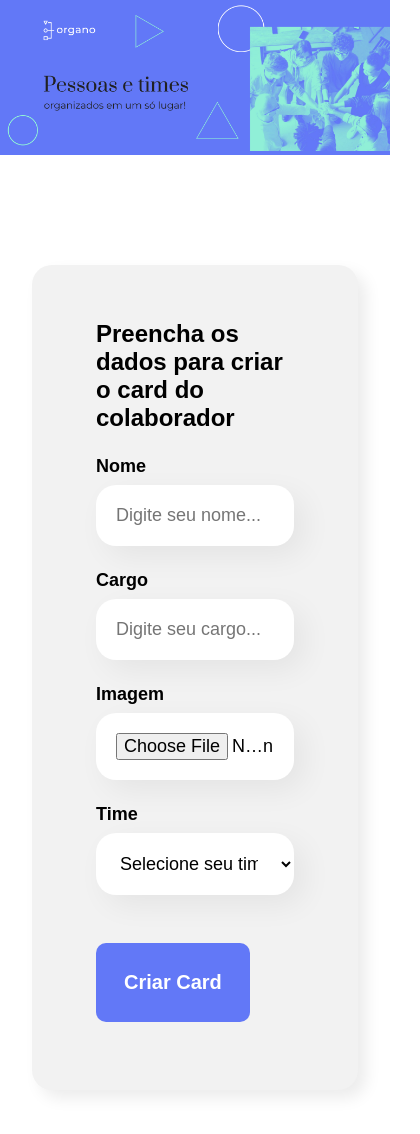
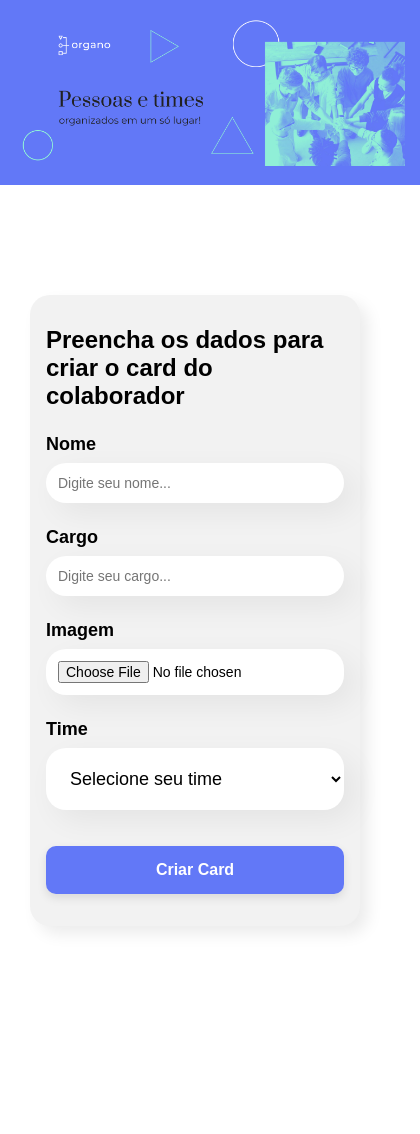
Before and after one commit to GustavoGodoiDev/Organo-teams, a React (Create React App) app: page / in a window 390 px wide. Shown: the top 1134 px of the page, 420 px wide, since content can reach past the window. After the commit the page ends 1036 px from the top, so only its background shows below. Built offline with nearby package versions, Linux system fonts and the light colour scheme.

Commit message:
Resolve conflitos de responsividade mobile

```diff
--- a/src/componentes/Banner/Banner.css
+++ b/src/componentes/Banner/Banner.css
@@ -1,8 +1,40 @@
+/* Estilo base do banner */
 .banner {
     background-color: #6278F7;
     text-align: center;
+    padding: 20px; /* Adiciona um pouco de padding ao redor do conteúdo */
+    width: 100%; /* Garante que o banner ocupe toda a largura disponível */
+    min-height: 200px; /* Altura mínima para o banner */
 }
 
+/* Estilo para a imagem */
 .banner img {
-    max-width: 100%;
+    width: 100%; /* A imagem ocupa 100% da largura disponível */
+    height: auto; /* Mantém a proporção da imagem */
+    object-fit: cover; /* Garante que a imagem se ajuste sem distorcer */
 }
+
+/* Estilo para conteúdo de texto */
+.banner h1 {
+    font-size: 2em;
+    color: white;
+    margin: 10px 0;
+}
+
+/* Responsividade para telas menores */
+@media (max-width: 768px) {
+    .banner {
+        padding: 15px; /* Reduz o padding em telas pequenas */
+        min-height: 150px; /* Ajusta a altura mínima do banner */
+    }
+
+    .banner h1 {
+        font-size: 1.5em; /* Reduz o tamanho da fonte do título */
+    }
+}
+
+@media (max-width: 480px) {
+    .banner h1 {
+        font-size: 1.2em; /* Diminui ainda mais o tamanho da fonte para telas muito pequenas */
+    }
+}
--- a/src/componentes/Botao/Botao.css
+++ b/src/componentes/Botao/Botao.css
@@ -1,3 +1,4 @@
+/* Estilo base do botão */
 .botao {
     background-color: #6278f7;
     border-radius: 10px;
@@ -9,11 +10,30 @@
     color: #FFF;
     margin: 32px 0;
     transition: all ease 0.3s;
-    box-shadow: #000000;
+    box-shadow: 0 4px 10px rgba(0, 0, 0, 0.1);
 }
 
+/* Efeito de hover */
 .botao:hover {
     background-color: #000000;
     color: #ffffff;
     scale: 1.05;
 }
+
+/* Responsividade para telas pequenas */
+@media (max-width: 768px) {
+    .botao {
+        width: 100%;
+        font-size: 18px;
+        padding: 20px;
+        margin: 20px 0;
+    }
+}
+
+/* Responsividade para telas muito pequenas (smartphones) */
+@media (max-width: 480px) {
+    .botao {
+        font-size: 16px;
+        padding: 15px;
+    }
+}
--- a/src/componentes/CampoTexto/CampoTexto.css
+++ b/src/componentes/CampoTexto/CampoTexto.css
@@ -23,3 +23,25 @@
 .campo-texto input:hover {
     scale: 1.03;
 }
+
+@media (max-width: 768px) {
+    .campo-texto label {
+        font-size: 20px;
+    }
+
+    .campo-texto input {
+        font-size: 16px;
+        padding: 16px;
+    }
+}
+
+@media (max-width: 480px) {
+    .campo-texto label {
+        font-size: 18px;
+    }
+
+    .campo-texto input {
+        font-size: 14px;
+        padding: 12px;
+    }
+}
--- a/src/componentes/Colaborador/Colaborador.css
+++ b/src/componentes/Colaborador/Colaborador.css
@@ -6,6 +6,7 @@
     background-color:  #F0F0F0;
     border-radius: 10px 10px 0px 0px;
 }
+
 .colaborador img {
     width: 100px;
     border-radius: 50%;
@@ -19,6 +20,7 @@
     border-radius: 0px 0px 10px 10px;
     padding-top: 90px;
     padding-bottom: 40px;
+    margin-bottom: 10px;
 }
 
 .colaborador .rodape h4 {
@@ -35,3 +37,49 @@
     color: #212121;
     padding: 0 16px;
 }
+
+@media (max-width: 768px) {
+    .colaborador {
+        width: 220px;
+    }
+
+    .colaborador img {
+        width: 80px;
+        bottom: -40px;
+    }
+
+    .colaborador .rodape {
+        padding-top: 80px;
+    }
+
+    .colaborador .rodape h4 {
+        font-size: 16px;
+    }
+
+    .colaborador .rodape h5 {
+        font-size: 16px;
+    }
+}
+
+@media (max-width: 480px) {
+    .colaborador {
+        width: 180px;
+    }
+
+    .colaborador img {
+        width: 60px;
+        bottom: -30px;
+    }
+
+    .colaborador .rodape {
+        padding-top: 70px;
+    }
+
+    .colaborador .rodape h4 {
+        font-size: 14px;
+    }
+
+    .colaborador .rodape h5 {
+        font-size: 14px;
+    }
+}
--- a/src/componentes/Formulario/Formulario.css
+++ b/src/componentes/Formulario/Formulario.css
@@ -13,6 +13,27 @@
     padding: 36px 64px;
     box-shadow: 8px 8px 16px rgba(0,0,0, 0.08);
 }
+
+@media (max-width: 1024px) {
+    .formulario form {
+        padding: 24px 48px;
+    }
+}
+
+@media (max-width: 768px) {
+    .formulario form {
+        max-width: 80%;
+        padding: 16px 32px;
+    }
+}
+
+@media (max-width: 480px) {
+    .formulario form {
+        max-width: 100%;
+        padding: 12px 16px;
+    }
+}
+
 /* Estilos para o campo de seleção de time */
 .campo-texto {
     margin-bottom: 16px;
@@ -42,7 +63,7 @@
     outline: none;
 }
 
-.campo-texto select:hover{
+.campo-texto select:hover {
     scale: 1.03;
 }
 
--- a/src/componentes/Time/Time.css
+++ b/src/componentes/Time/Time.css
@@ -1,3 +1,4 @@
+/* Time Responsivo */
 .time {
     text-align: center;
     padding: 32px;
@@ -9,7 +10,6 @@
     display: inline-block;
     padding-bottom: 8px;
     font-weight: bold;
-
 }
 
 .time .colaboradores {
@@ -18,3 +18,36 @@
     margin-top: 32px;
     flex-wrap: wrap;
 }
+
+@media (max-width: 1024px) {
+    .time h3 {
+        font-size: 28px;
+    }
+
+    .time .colaboradores {
+        justify-content: center;
+    }
+}
+
+@media (max-width: 768px) {
+    .time h3 {
+        font-size: 24px;
+    }
+
+    .time .colaboradores {
+        flex-direction: column;
+        justify-content: center;
+    }
+}
+
+@media (max-width: 480px) {
+    .time h3 {
+        font-size: 20px;
+    }
+
+    .time .colaboradores {
+        flex-direction: column;
+        justify-content: center;
+        padding: 16px;
+    }
+}
```
Also changed, not shown: src/componentes/ListaSuspensa/ListaSuspensa.css (+22 -2 lines).
